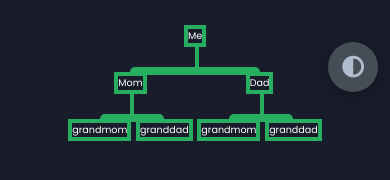
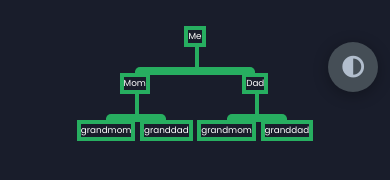
Before and after one commit to erezbz/FamilyTreeGit, a plain HTML site: page test.html in a window 390 px wide. Drawn offline with Linux system fonts and the light colour scheme.

Commit message:
Update styles.css

```diff
--- a/styles/styles.css
+++ b/styles/styles.css
@@ -1176,7 +1176,7 @@ section {
     text-align: center;
   }
   .tree a span{
-    font-size: 0.6rem;
+    font-size: 0.55rem;
   }
   .tree a img{
     display: none;
```
